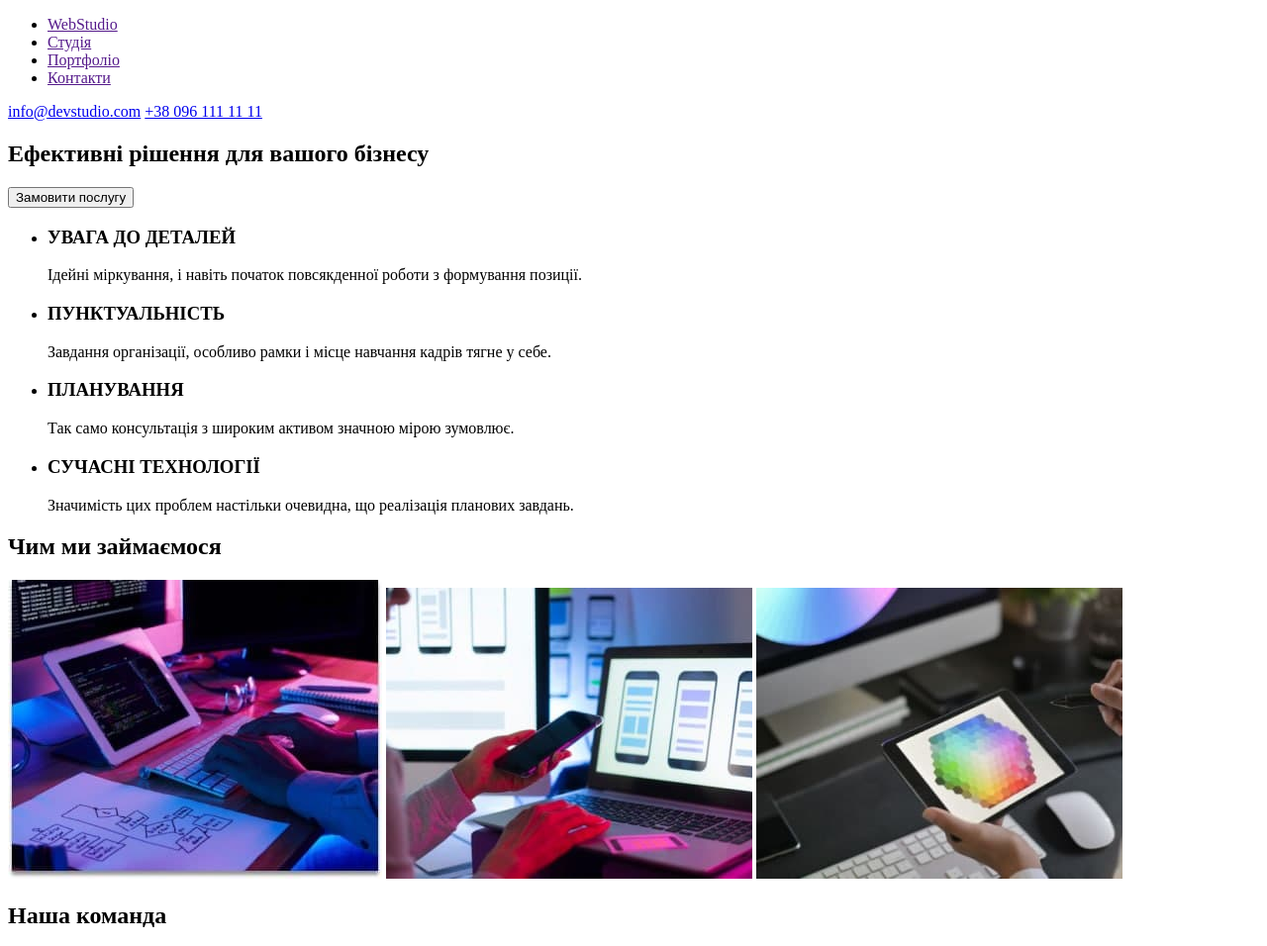
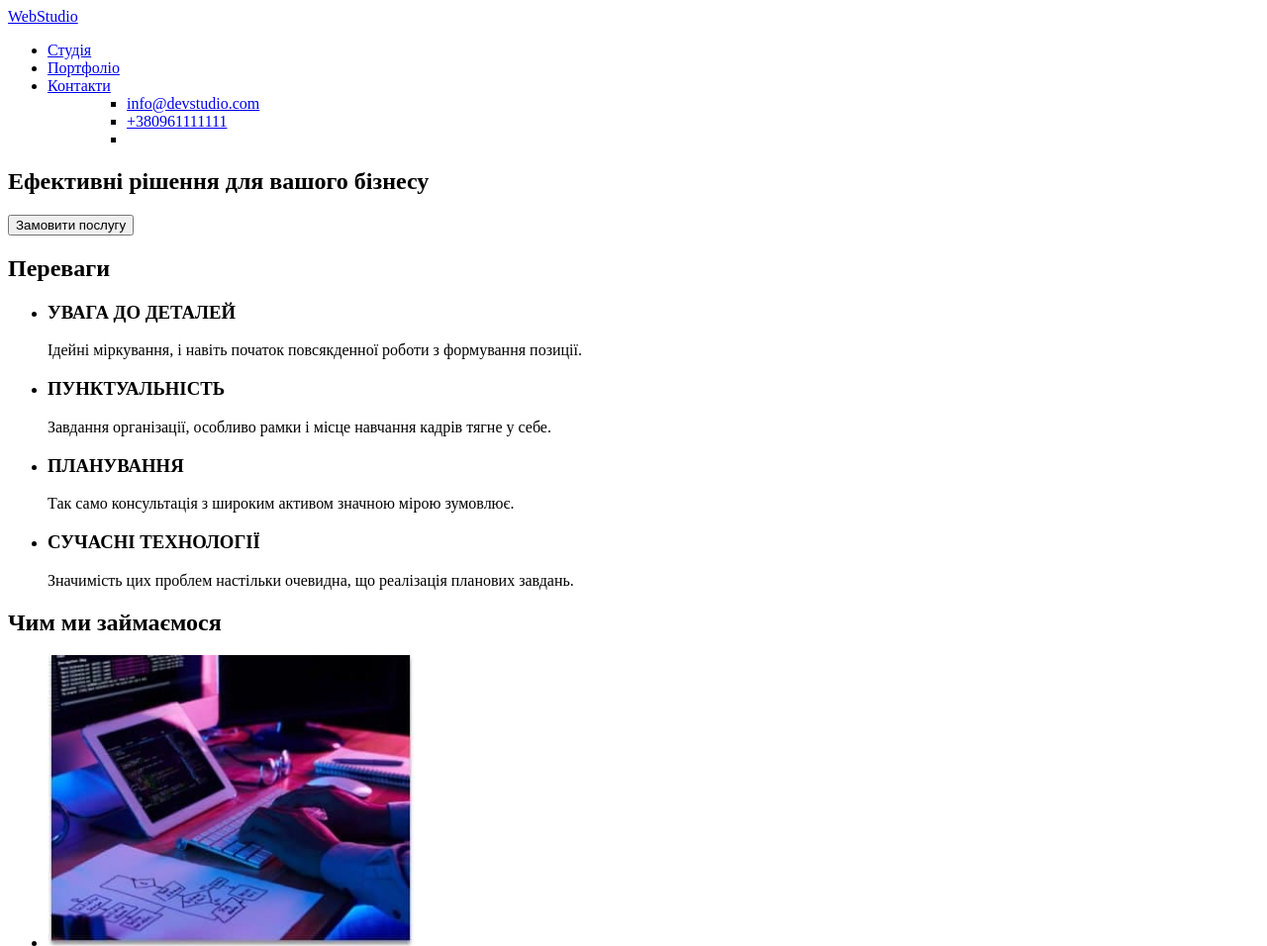
Before and after one commit to KatiaBahrin/goit-markup-hw-00, a plain HTML site: page index.html in a window 1280 px wide. Shown: the top 956 px of the page at 99% size. Drawn offline with Linux system fonts and the light colour scheme.

Commit message:
Update index.html

```diff
--- a/index.html
+++ b/index.html
@@ -8,27 +8,26 @@
   </head>
   <body>
     <header>
-      <nav>
+        <nav>
+        <a href=“”>WebStudio</a>
+        <nav>
         <ul>
-          <li><a href="">WebStudio</a></li>
-          <li><a href="">Студія</a></li>
-          <li><a href="">Портфоліо</a></li>
-          <li><a href="">Контакти</a></li>
-        </ul>
-      </nav>
-      <div>
-        <a href="mailto:info@devstudio.com">info@devstudio.com</a>
-        <a href="tel:+38 096 111 11 11">+38 096 111 11 11</a>
-      </div>
+        <li><a href=“”>Студія</a></li>
+        <li><a href=“”>Портфоліо</a></li>
+        <li><a href=“”>Контакти</a></li>
+        <ul>
+        <ul>
+        <li><a href=“mailto:info@devstudio.com”>info@devstudio.com</a></li>
+        <li><a href=“tel:+380961111111”>+380961111111</a><li>
+        <ul>
     </header>
     <main>
       <section class="hero">
         <h1>Ефективні рішення для вашого бізнесу</h1>
-        <div>
           <button type="button">Замовити послугу</button>
-        </div>
       </section>
       <section class="features">
+        <h2>Переваги</h2>
         <ul>
           <li>
             <h3>УВАГА ДО ДЕТАЛЕЙ</h3>
@@ -59,13 +58,21 @@
           </li>
         </ul>
       </section>
-      <section class="about1">
+      <section class="aboutstudio">
         <h2>Чим ми займаємося</h2>
-        <img src="./images/box1.jpg" alt="box1" />
-        <img src="./images/box2.jpg" alt="box2" />
-        <img src="./images/box3.jpg" alt="box3" />
+        <ul>
+        <li>
+        <img src="./images/box1.jpg" alt="box1" width="370" />
+      </li>
+      <li>
+        <img src="./images/box2.jpg" alt="box2" width="370" />
+      </li>
+      <li>
+        <img src="./images/box3.jpg" alt="box3" width="370" />
+      </li>
+    </ul>
       </section>
-      <section class="about2">
+      <section class="aboutworkers">
         <h2>Наша команда</h2>
         <ul>
           <li>
@@ -92,9 +99,9 @@
       </section>
     </main>
     <footer>
+      <a href="">WebStudio</a>
       <address>
         <ul>
-          <li><a href="">WebStudio</a></li>
           <li>
             <a
               href="https://goo.gl/maps/FLeEGHx3J3ZAgPzL9"
```
